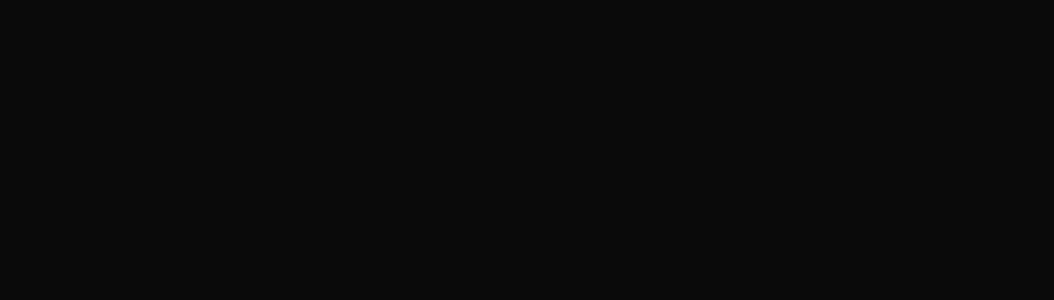
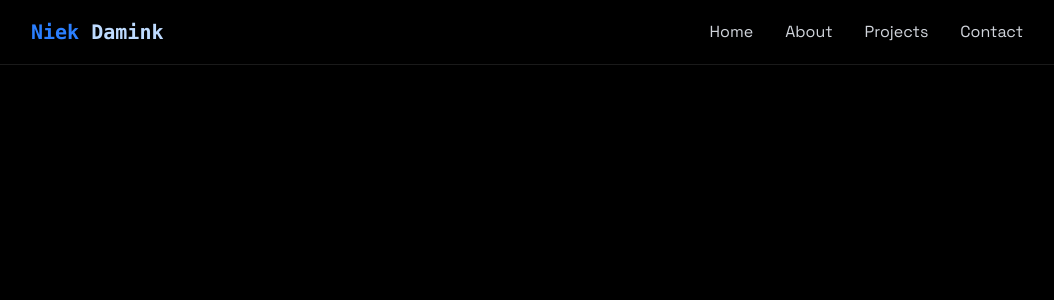
Before and after one commit to Niek-Damink/Portfolio, a React (Vite) app: page / in a window 1280 px wide. Shown: the top 300 px of the page, without its empty margins (113-1167 px from the left). Built offline with nearby package versions, Linux system fonts and the light colour scheme.

Commit message:
Created navbar stuff

```diff
--- a/src/App.jsx
+++ b/src/App.jsx
@@ -1,14 +1,25 @@
 import './App.css'
 import './index.css'
+import { Navbar } from './components/Navbar';
+import { MobileMenu } from './components/MobileMenu';
 import { LoadingScreen } from './components/LoadingScreen';
 import { useState } from 'react';
 
 function App() {
   const [isLoaded, setIsLoaded] = useState(false);
+  const [menuOpen, setMenuOpen] = useState(false);
 
   return (
     <>
       {!isLoaded && <LoadingScreen onComplete={() => setIsLoaded(true)}/>}
+      <div className={`min-h-screen transition-opacity duration-700
+        ${isLoaded ? "opacity-100" : "opacity-0"}
+        bg-black text-gray-100`}
+      >
+      <Navbar menuOpen={menuOpen} setMenuOpen={setMenuOpen}/>
+      <MobileMenu menuOpen={menuOpen} setMenuOpen={setMenuOpen}/>
+
+      </div>
     </>
   )
 }
--- /dev/null
+++ b/src/components/MobileMenu.jsx
@@ -0,0 +1,50 @@
+export const MobileMenu = ({menuOpen, setMenuOpen}) => {
+
+    return (
+        <div className={`fixed top-0 left-0 w-full bg-[rgba(10,10,10,0.8)]
+                        z-40 flex flex-col items-center justify-center
+                        transition-all duration-300 ease-in-out
+                        ${menuOpen ? "h-screen opacity-100 pointer-events-auto" : "h-0 opacity-0 pointer-events-none"}`}>
+            <button
+                onClick={() => setMenuOpen(false)}
+                className="absolute top-6 right-6 text-white text-3xl focus:outline-none cursor-pointer"
+            >
+                &times;
+            </button>
+            <a
+                href="#home"
+                onClick={() => setMenuOpen(false)}
+                className={`text-2xl font-semibold text-white my-4 transform transition-transform duration-300
+                            ${menuOpen ? "opacity-100 translate-y-0" : "opacity-0 translate-y-5"}`}
+            >
+                Home
+            </a>
+            <a
+                href="#about"
+                onClick={() => setMenuOpen(false)}
+                className={`text-2xl font-semibold text-white my-4 transform transition-transform duration-300
+                            ${menuOpen ? "opacity-100 translate-y-0" : "opacity-0 translate-y-5"}`}
+            >
+                About
+            </a>
+            <a
+                href="#projects"
+                onClick={() => setMenuOpen(false)}
+                className={`text-2xl font-semibold text-white my-4 transform transition-transform duration-300
+                            ${menuOpen ? "opacity-100 translate-y-0" : "opacity-0 translate-y-5"}`}
+            >
+                Projects
+            </a>
+            <a
+                href="#contact"
+                onClick={() => setMenuOpen(false)}
+                className={`text-2xl font-semibold text-white my-4 transform transition-transform duration-300
+                            ${menuOpen ? "opacity-100 translate-y-0" : "opacity-0 translate-y-5"}`}
+            >
+                Contact
+            </a>
+        </div>
+    );
+
+
+};
--- /dev/null
+++ b/src/components/Navbar.jsx
@@ -0,0 +1,59 @@
+import { useEffect } from "react";
+
+export const Navbar = ({menuOpen, setMenuOpen}) => {
+
+    useEffect(() => {
+        document.body.style.overflow = menuOpen ? "hidden" : "";
+    }, [menuOpen]);
+
+    return (
+        <nav className="fixed top-0 w-full z-40 bg-[rgba(10, 10, 10, 0.8)] backdrop-blur-lg border-b border-white/10 shadow-lg">
+            <div className="max-w-5xl mx-auto px-4">
+                <div className="flex justify-between items-center h-16">
+                    <a href="#home" className="font-mono text-xl font-bold text-white">
+                        <span className="text-blue-500">Niek </span>
+                        <span className="text-blue-200">Damink</span>
+                    </a>
+
+                    <div
+                    className="w-7 h-5 relative cursor-pointer z-40 md:hidden"
+                    onClick={() => setMenuOpen((prev) => !prev)}
+                    >
+                        &#9776;
+                    </div>
+
+                    <div className="hidden md:flex items-centers space-x-8">
+                        <a
+                            href="#home"
+                            className="text-gray-300 hover:text-white transition-colors"
+                        >
+                            Home
+                        </a>
+
+                        <a
+                            href="#about"
+                            className="text-gray-300 hover:text-white transition-colors"
+                        >
+                            About
+                        </a>
+                        <a
+                            href="#projects"
+                            className="text-gray-300 hover:text-white transition-colors"
+                        >
+                            Projects
+                        </a>
+                        <a
+                            href="#contact"
+                            className="text-gray-300 hover:text-white transition-colors"
+                        >
+                            Contact
+                        </a>
+                    </div>
+
+                </div>
+            </div>
+        </nav>
+    );
+
+
+};
```
